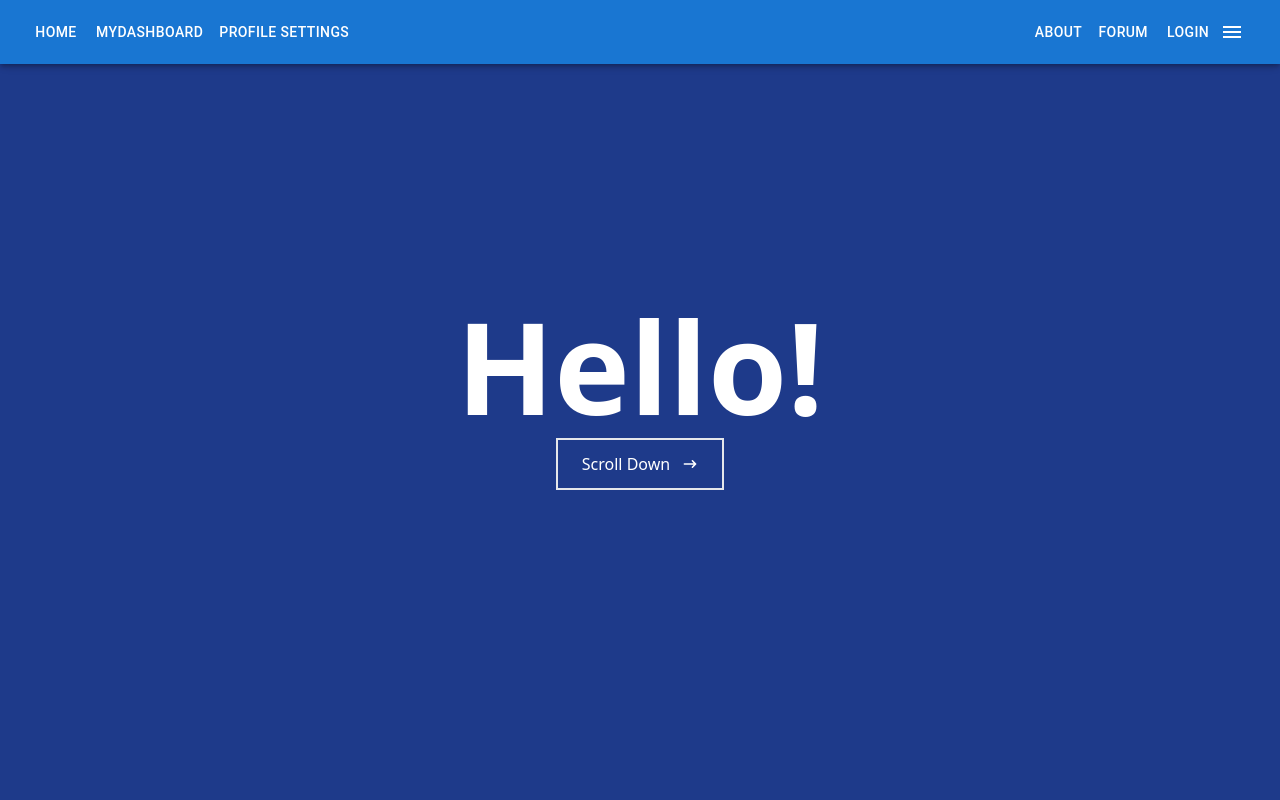
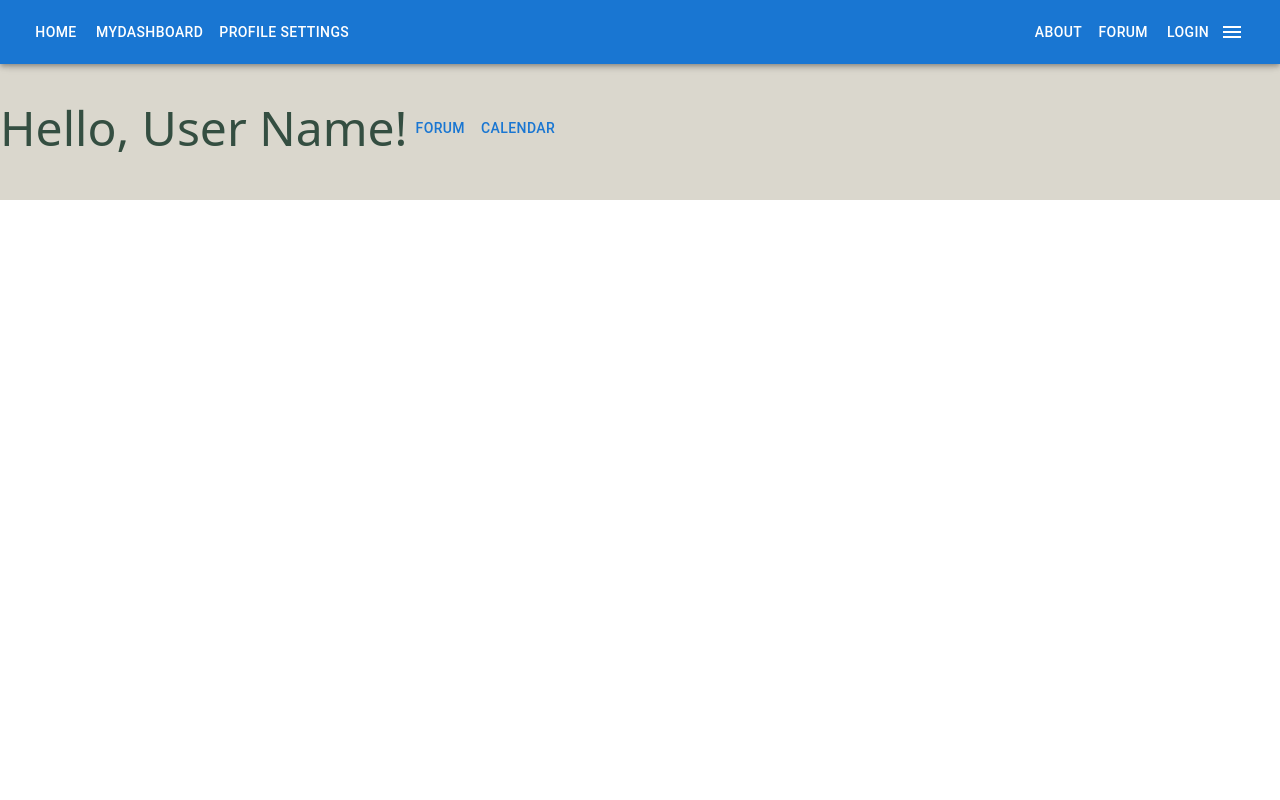
Before and after one commit to Team-H-Capstone/Capstone-TeamH, a React (Create React App) app: page /mydashboard in a window 1280 px wide. Shown: the top 800 px of the page. Built offline with nearby package versions, Linux system fonts and the light colour scheme; no server answers.

Commit message:
started on mydashboard

```diff
--- a/src/App.js
+++ b/src/App.js
@@ -2,6 +2,7 @@ import { Route, Routes} from 'react-router-dom';
 import Home from "./components/Hello";
 import Navbar from "./components/Navbar";
 import About from './components/About';
+import MyDashboard from './components/Dashboard/MyDasboard';
 
 const App = () => {
   return (
@@ -10,7 +11,8 @@ const App = () => {
     <Routes>
         <Route path="/*" element={<Home />} />
         <Route path="/home" element={<Home />} />
-        <Route path="/aboutUs" element={<About />} />
+        <Route path="/about" element={<About />} />
+        <Route path="/mydashboard" element={<MyDashboard/>} />
     </Routes>
     </div>
   );
--- /dev/null
+++ b/src/components/Dashboard/MyDasboard.js
@@ -0,0 +1,22 @@
+import React from "react";
+import Button from "@mui/material/Button";
+
+const MyDashboard = () => {
+    return (
+        <div className="w-full h-screen">
+         <section
+         className="flex flex-row items-center w-full h-1/4 bg-[#dad7cd] text-[#344e41] pt-14"
+         >
+            <h1 className="text-5xl">
+                Hello, User Name!
+            </h1>
+            <div>
+                <Button>Forum</Button>
+                <Button>Calendar</Button>
+            </div>
+         </section>
+        </div>
+    )
+};
+
+export default MyDashboard;
--- a/src/components/Navbar.js
+++ b/src/components/Navbar.js
@@ -36,11 +36,13 @@ const Navbar = () => {
           <Link to="/home" >
             <Button color="inherit" sx={{ml:0}}>Home</Button>
           </Link>
-          <Button color="inherit">MyDashboard</Button>
+          <Link to="/mydashboard">
+            <Button color="inherit">MyDashboard</Button>
+          </Link>
           <Button color="inherit">Profile Settings</Button>
             <Typography variant="h6" component="div" sx={{ flexGrow: 5 }} style={{textAlign:"center"}}>
             </Typography>
-            <Link to="/aboutUs" >
+            <Link to="/about" >
               <Button color="inherit" >About</Button>
             </Link>
             <Button color="inherit">Forum</Button>
```
